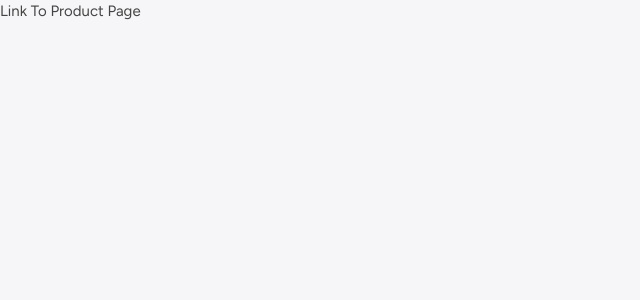
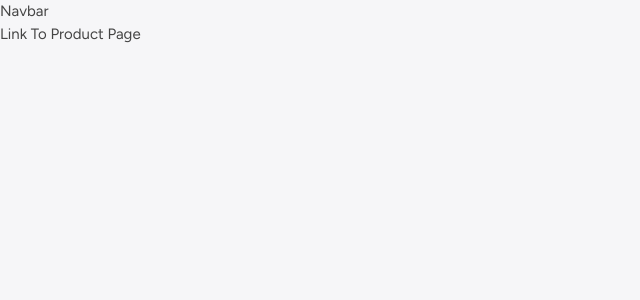
Before and after one commit to delasimensah/pricena, a Next.js app: page / in a window 1280 px wide. Shown: the top 300 px of the page, without its empty margins (0-640 px from the left). Built offline with nearby package versions, Linux system fonts and the light colour scheme.

Commit message:
added navbar component

```diff
--- a/src/components/Layout.jsx
+++ b/src/components/Layout.jsx
@@ -1,7 +1,13 @@
 import React from "react";
+import Navbar from "./Navbar";
 
 const Layout = ({ children }) => {
-  return <>{children}</>;
+  return (
+    <>
+      <Navbar />
+      {children}
+    </>
+  );
 };
 
 export default Layout;
--- a/src/components/index.js
+++ b/src/components/index.js
@@ -1 +1 @@
-export { default as Navbar } from "./Navbar";
+export { default as Layout } from "./Layout";
--- a/src/pages/index.jsx
+++ b/src/pages/index.jsx
@@ -1,9 +1,12 @@
-import Link from 'next/link'
+import Link from "next/link";
+import { Layout } from "@components";
 
 const Home = () => {
-  return <><Link href='/product/samsung-galaxy-z-flip-3'>
-    Link To Product Page
-  </Link></>;
+  return (
+    <Layout>
+      <Link href="/product/samsung-galaxy-z-flip-3">Link To Product Page</Link>
+    </Layout>
+  );
 };
 
 export default Home;
--- a/src/pages/product/[slug].jsx
+++ b/src/pages/product/[slug].jsx
@@ -4,7 +4,6 @@ import {
   Grid,
   Breadcrumbs,
   Typography,
-  Divider,
   Rating,
   Button,
 } from "@mui/material";
@@ -16,8 +15,8 @@ import {
   IoCheckmarkCircleSharp,
 } from "react-icons/io5";
 import Link from "next/link";
-
 import Image from "next/image";
+import Layout from "@components";
 
 import img2 from "@assets/2.png";
 import img3 from "@assets/3.png";
@@ -53,6 +52,7 @@ const ProductDetails = () => {
   const [active, setActive] = useState("Compare Prices");
 
   return (
+    <Layout>
       <Box
         sx={{
           backgroundColor: "white",
@@ -255,7 +255,9 @@ const ProductDetails = () => {
                       </div>
 
                       <Typography className=" text-[#aaa]">
-                      <span className={`text-[#0077ab] text-[32px] font-bold`}>
+                        <span
+                          className={`text-[#0077ab] text-[32px] font-bold`}
+                        >
                           AED 2126
                         </span>{" "}
                         from{" "}
@@ -311,6 +313,7 @@ const ProductDetails = () => {
           {/* col 3 */}
         </Grid>
       </Box>
+    </Layout>
   );
 };
 
```
Lines whose indentation alone changed are shown as unchanged.
